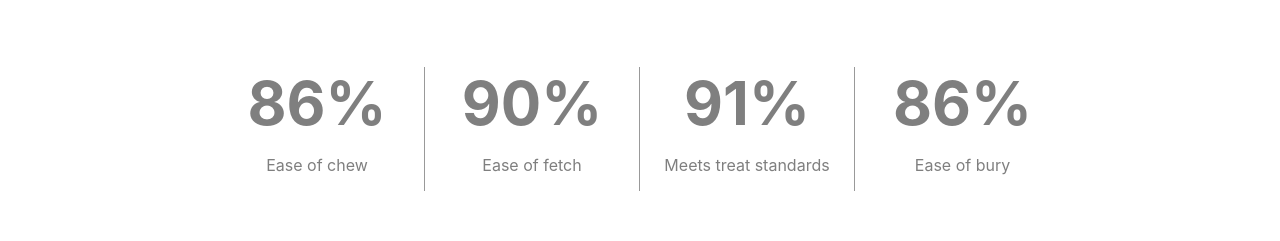
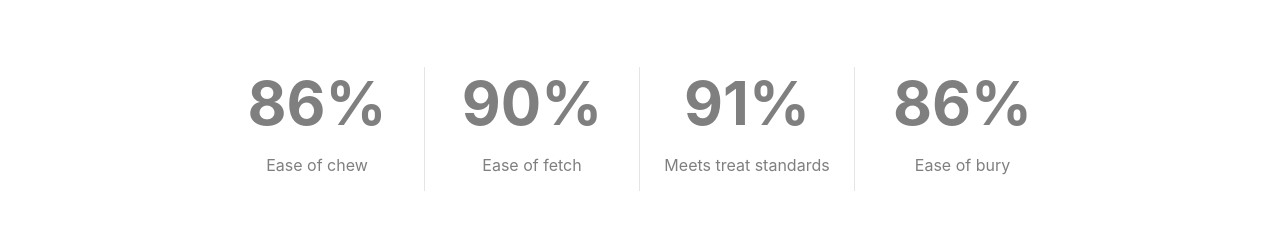
Before and after one commit to KatarinaDojcinovska/Projekt_1, a plain HTML site: page index.html in a window 1280 px wide. Shown: the part 3487-3728 px from the top of the page. Drawn offline with Linux system fonts and the light colour scheme; a web font is replaced by a local one.

Commit message:
Bytte färg på border i numbers till ljusare

```diff
--- a/index.css
+++ b/index.css
@@ -479,7 +479,7 @@ main{
 
 #item-1{
     color: #7f7f7f;
-    border-right: 1px solid #999999;
+    border-right: 1px solid #e5e5e5;
     margin-top: 50px;
 }
 
```
